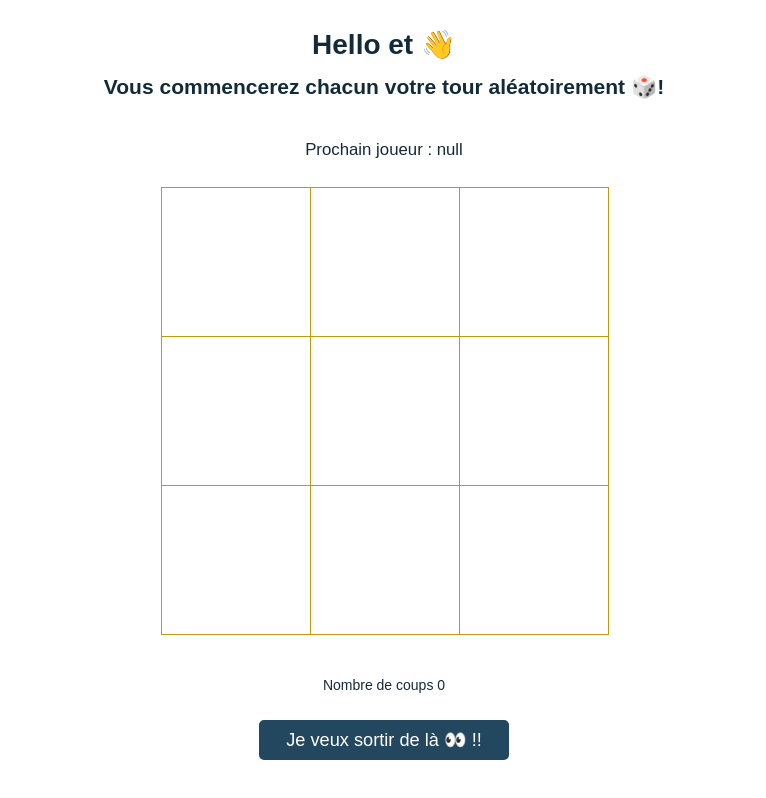
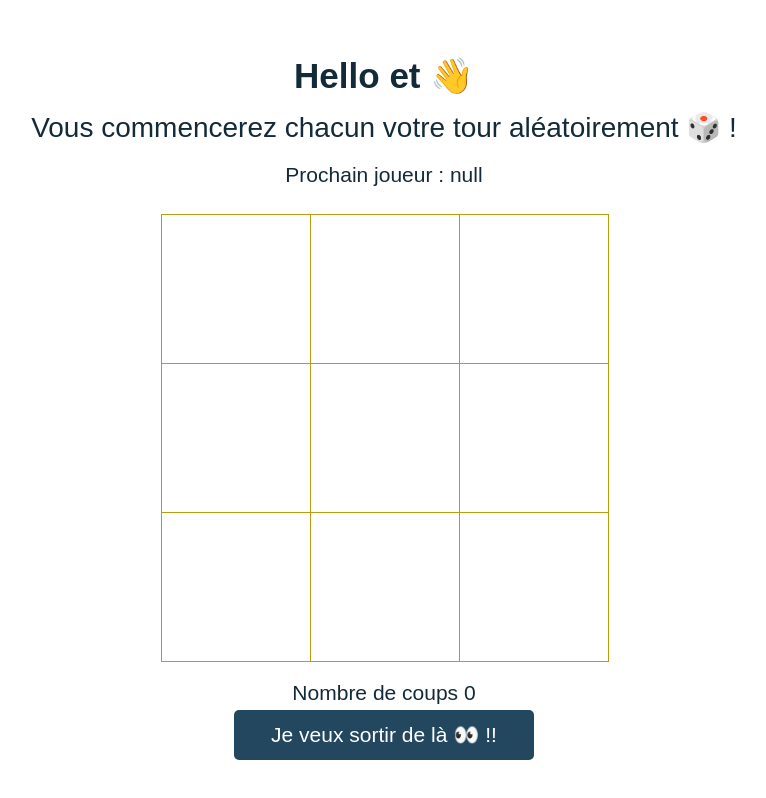
Before and after one commit to Fidia-e/morpion, a React (Create React App) app: page /jeu-duo in a window 1280 px wide. Shown: the whole page, without its empty margins (256-1022 px from the left). Built offline with nearby package versions, Linux system fonts and the light colour scheme.

Commit message:
responsive ok

```diff
--- a/src/components/Game/duo.jsx
+++ b/src/components/Game/duo.jsx
@@ -126,8 +126,8 @@ const GameDuo = () => {
             Hello {joueur1} et {joueur2} 👋
           </h1>
         )}
-        <h2 className="gameDuoCtn__title--pseudoOpponent">
-          Vous commencerez chacun votre tour aléatoirement 🎲!
+        <h2 className="gameDuoCtn__title--subtitle">
+          Vous commencerez chacun votre tour aléatoirement 🎲 !
         </h2>
       </div>
       <div className="gameDuoCtn__board">
--- a/src/styles/_gameDuo.scss
+++ b/src/styles/_gameDuo.scss
@@ -3,23 +3,6 @@
 ----------------------------------------------------------------------------------*/
 
 @media (min-width: 320px) {
-}
-
-/*----------------------------------------------------------------------------------
--------------------------------------  TABLETTE ------------------------------------
-----------------------------------------------------------------------------------*/
-
-@media (min-width: 599px) {
-}
-
-@media (min-width: 899px) {
-}
-
-/*----------------------------------------------------------------------------------
--------------------------------------  DESKTOP -------------------------------------
-----------------------------------------------------------------------------------*/
-
-@media (min-width: 1199px) {
   .gameDuoCtn {
     width: 100%;
     height: 95vh;
@@ -34,16 +17,17 @@
 
       &--pseudo {
         font: {
-          size: 2rem;
+          size: 1.8rem;
           weight: bold;
         }
         margin-bottom: 1rem;
       }
 
-      &--pseudoOpponent {
+      &--subtitle {
+        width: 80%;
+        margin: 0 auto;
         font: {
-          size: 1.5rem;
-          weight: bold;
+          size: 1rem;
         }
       }
     }
@@ -57,7 +41,6 @@
     }
 
     &__stepsCount {
-      // margin-top: 5rem;
       text-align: center;
     }
 
@@ -68,7 +51,7 @@
       background-color: #23475f;
       color: #fff;
       border-radius: 5px;
-      font-size: 1.3rem;
+      font-size: 1.1rem;
 
       &:hover {
         box-shadow: #23475f70 0px 7px 29px 0px;
@@ -76,3 +59,70 @@
     }
   }
 }
+
+/*----------------------------------------------------------------------------------
+-------------------------------------  TABLETTE ------------------------------------
+----------------------------------------------------------------------------------*/
+
+@media (min-width: 599px) {
+  .gameDuoCtn {
+    &__title {
+      margin-top: 4rem;
+
+      &--pseudo {
+        font-size: 2rem;
+      }
+
+      &--subtitle {
+        font-size: 1.7rem;
+      }
+    }
+  }
+}
+
+@media (min-width: 899px) {
+  .gameDuoCtn {
+    &__title {
+      margin-top: 6rem;
+
+      &--pseudo {
+        font-size: 2.2rem;
+        margin-bottom: 1rem;
+      }
+
+      &--subtitle {
+        font-size: 2rem;
+      }
+    }
+
+    &__stepsCount {
+      font-size: 1.5rem;
+    }
+
+    &__logoutBtn {
+      width: 300px;
+      height: 50px;
+      font-size: 1.5rem;
+    }
+  }
+}
+
+/*----------------------------------------------------------------------------------
+-------------------------------------  DESKTOP -------------------------------------
+----------------------------------------------------------------------------------*/
+
+@media (min-width: 1199px) {
+  .gameDuoCtn {
+    &__title {
+      margin-top: 4rem;
+
+      &--pseudo {
+        font-size: 2.5rem;
+      }
+
+      &--subtitle {
+        font-size: 2rem;
+      }
+    }
+  }
+}
--- a/src/styles/_gameSolo.scss
+++ b/src/styles/_gameSolo.scss
@@ -3,23 +3,6 @@
 ----------------------------------------------------------------------------------*/
 
 @media (min-width: 320px) {
-}
-
-/*----------------------------------------------------------------------------------
--------------------------------------  TABLETTE ------------------------------------
-----------------------------------------------------------------------------------*/
-
-@media (min-width: 599px) {
-}
-
-@media (min-width: 899px) {
-}
-
-/*----------------------------------------------------------------------------------
--------------------------------------  DESKTOP -------------------------------------
-----------------------------------------------------------------------------------*/
-
-@media (min-width: 1199px) {
   .gameSoloCtn {
     width: 100%;
     height: 95vh;
@@ -34,15 +17,17 @@
 
       &--pseudo {
         font: {
-          size: 2rem;
+          size: 1.8rem;
           weight: bold;
         }
         margin-bottom: 1rem;
       }
 
       &--pseudoOpponent {
+        width: 80%;
+        margin: 0 auto;
         font: {
-          size: 1.5rem;
+          size: 1.3rem;
           weight: bold;
         }
       }
@@ -57,7 +42,6 @@
     }
 
     &__stepsCount {
-      // margin-top: 5rem;
       text-align: center;
     }
 
@@ -68,7 +52,7 @@
       background-color: #23475f;
       color: #fff;
       border-radius: 5px;
-      font-size: 1.3rem;
+      font-size: 1.1rem;
 
       &:hover {
         box-shadow: #23475f70 0px 7px 29px 0px;
@@ -76,3 +60,70 @@
     }
   }
 }
+
+/*----------------------------------------------------------------------------------
+-------------------------------------  TABLETTE ------------------------------------
+----------------------------------------------------------------------------------*/
+
+@media (min-width: 599px) {
+  .gameSoloCtn {
+    &__title {
+      margin-top: 4rem;
+
+      &--pseudo {
+        font-size: 2rem;
+      }
+
+      &--pseudoOpponent {
+        font-size: 1.7rem;
+      }
+    }
+  }
+}
+
+@media (min-width: 899px) {
+  .gameSoloCtn {
+    &__title {
+      margin-top: 6rem;
+
+      &--pseudo {
+        font-size: 2.2rem;
+        margin-bottom: 1rem;
+      }
+
+      &--pseudoOpponent {
+        font-size: 2rem;
+      }
+    }
+
+    &__stepsCount {
+      font-size: 1.5rem;
+    }
+
+    &__logoutBtn {
+      width: 300px;
+      height: 50px;
+      font-size: 1.5rem;
+    }
+  }
+}
+
+/*----------------------------------------------------------------------------------
+-------------------------------------  DESKTOP -------------------------------------
+----------------------------------------------------------------------------------*/
+
+@media (min-width: 1199px) {
+  .gameSoloCtn {
+    &__title {
+      margin-top: 4rem;
+
+      &--pseudo {
+        font-size: 2.5rem;
+      }
+
+      &--pseudoOpponent {
+        font-size: 2rem;
+      }
+    }
+  }
+}
--- a/src/styles/_global.scss
+++ b/src/styles/_global.scss
@@ -44,15 +44,21 @@
 
 @media (min-width: 599px) {
   .square {
-    width: 100px;
-    height: 100px;
+    width: 120px;
+    height: 120px;
   }
 }
 
 @media (min-width: 899px) {
+  .boardCtn {
+    &__status {
+      font-size: 1.5rem;
+    }
+  }
+
   .square {
-    width: 120px;
-    height: 120px;
+    width: 150px;
+    height: 150px;
   }
 }
 
--- a/src/styles/index.scss
+++ b/src/styles/index.scss
@@ -1,7 +1,2 @@
-// @import "./reset";
-// @import "./welcome";
-// @import "./gamepage";
-// @import "./global";
-
 @import "./reset", "./welcome", "./welcomeSolo", "./welcomeDuo", "./global",
   "./gameSolo", "./gameDuo";
```
